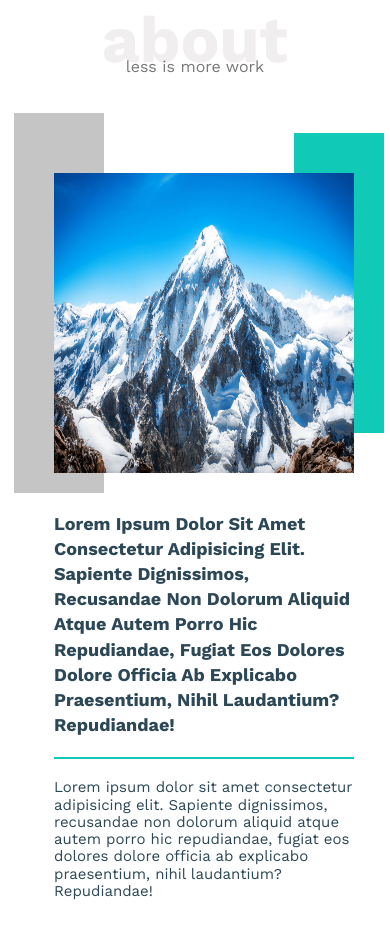
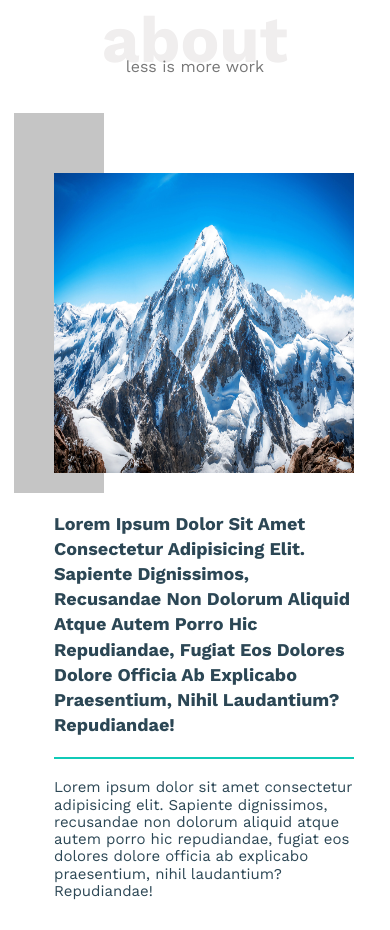
Before and after one commit to ammarkh123/project-1, a plain HTML site: page index.html in a window 390 px wide. Shown: the part 5188-6118 px from the top of the page. Drawn offline with nearby package versions, Linux system fonts and the light colour scheme; a web font is replaced by a local one.

Commit message:
modify-3 on css file

```diff
--- a/css/style.css
+++ b/css/style.css
@@ -396,12 +396,14 @@ body{
     left: 0;
     background-color: var(--main-color);
 }
-@media (max-width: 500px){
+@media (max-width: 560px){
     .about .about-content .pic .backl::before{
         display: none;
     }
+}
+@media (max-width: 415px){
     .about .about-content .pic .backl{
-        right: -30px;
+        display: none;
     }
 }
 .about .about-content .paragraph p{
```
